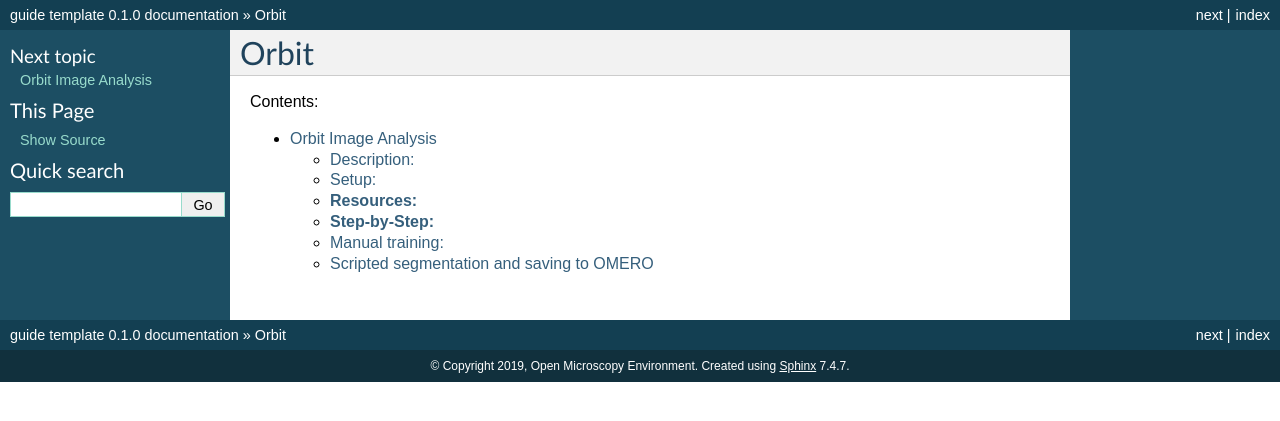
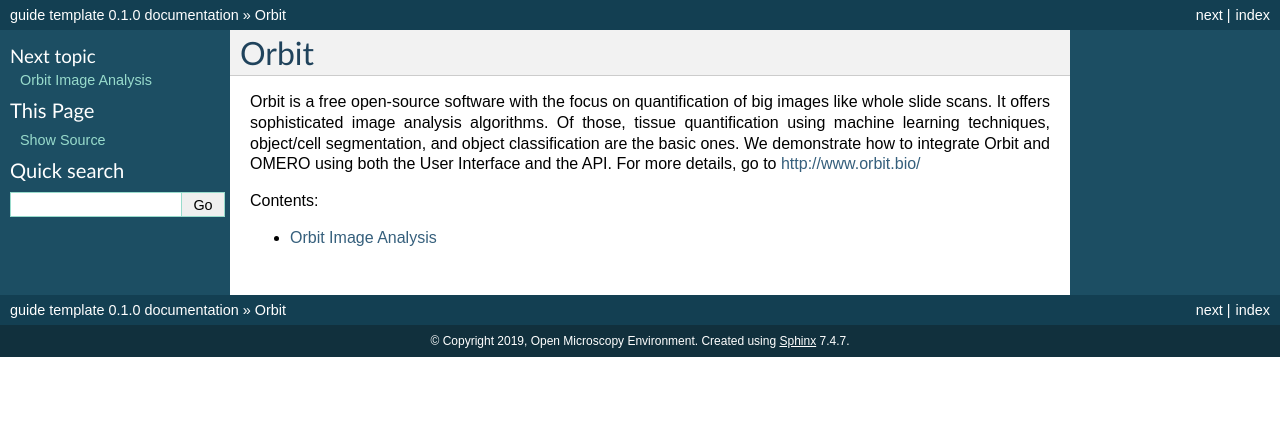
Before and after one commit to ome/omero-guide-orbit, a Sphinx documentation site: the page built from docs/index.rst, in a window 1280 px wide. Shown: the top 421 px of the page. Built offline with Sphinx 7.4.7, drawn with Linux system fonts in a browser that asks for light colours.

Commit message:
add info

```diff
--- a/docs/index.rst
+++ b/docs/index.rst
@@ -1,9 +1,12 @@
 Orbit
 =====
+
+Orbit is a free open-source software with the focus on quantification of big images like whole slide scans. It offers sophisticated image analysis algorithms. Of those, tissue quantification using machine learning techniques, object/cell segmentation, and object classification are the basic ones. We demonstrate how to integrate Orbit and OMERO using both the User Interface and the API.
+For more details, go to \ http://www.orbit.bio/\
 
 Contents:
 
 .. toctree::
-   :maxdepth: 2
+   :maxdepth: 1
 
    orbit_manual
```
